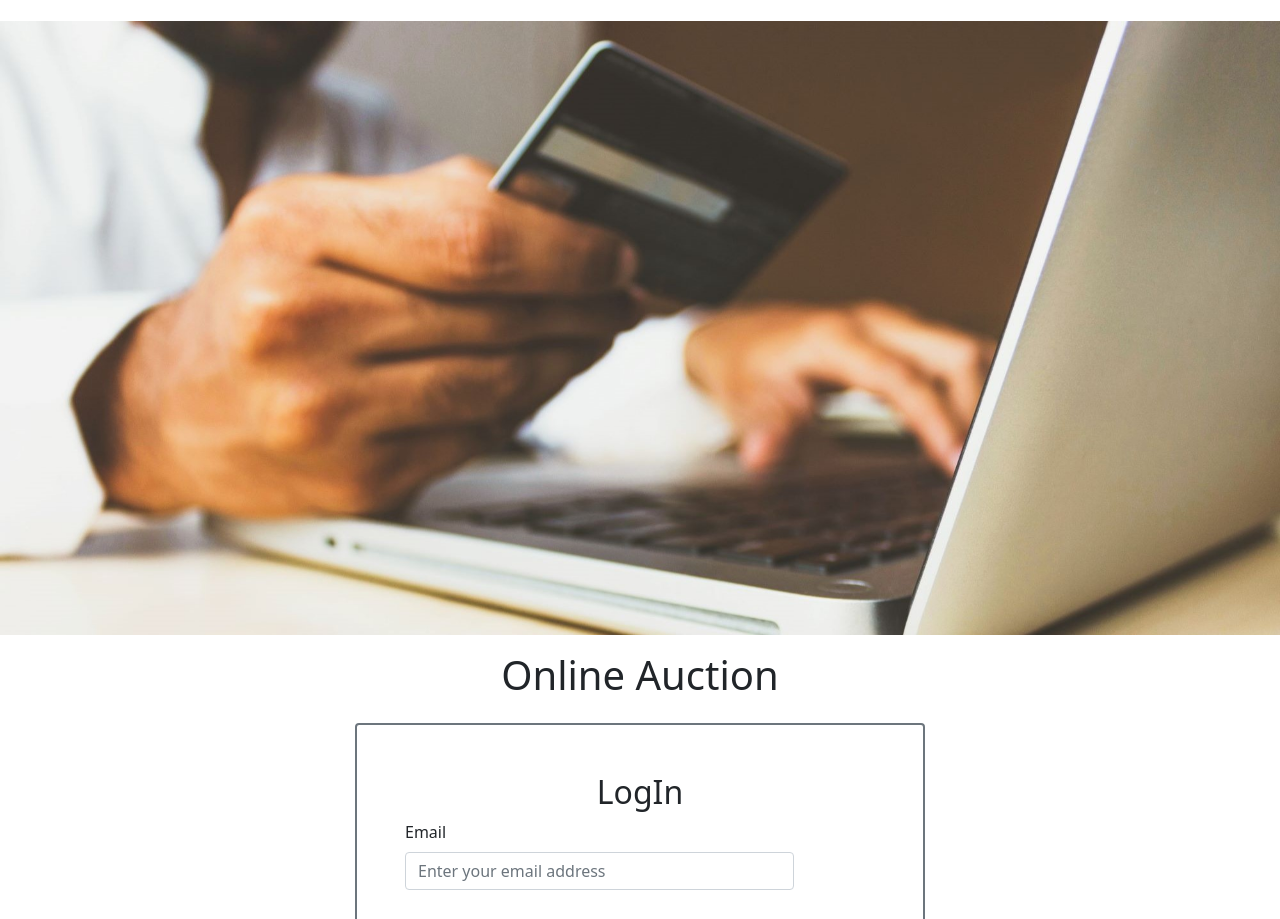
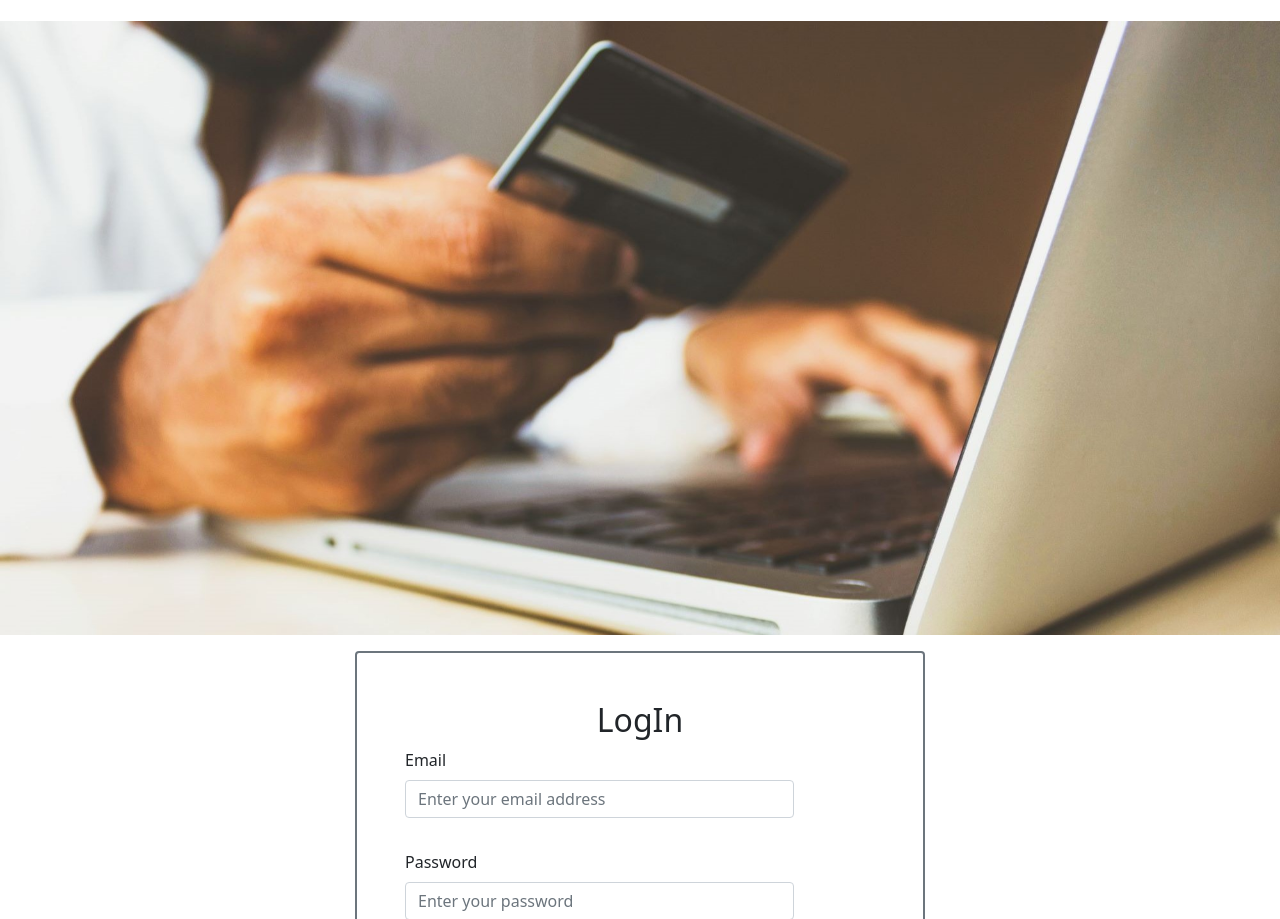
Before and after one commit to Winna95/2023-12-17_Semester-Project-2_CA_Winnie-Orbek_fp, a website with bundled scripts: page src/login/login.html in a window 1280 px wide. Shown: the part 181-1100 px from the top of the page. Built offline with nearby package versions, Linux system fonts and the light colour scheme; a web font is replaced by a local one.

Commit message:
delete h1 in login.html and register.html

```diff
--- a/src/login/login.html
+++ b/src/login/login.html
@@ -123,7 +123,6 @@
     </header>
     <main>
       <div class="container">
-        <h1 class="onlineAuctionHeader text-center mt-3">Online Auction</h1>
         <form novalidate class="row needs-validation">
           <div
             class="col-10 col-md-8 col-lg-6 g-3 mx-auto px-4 py-5 mt-n2 mb-5 border border-2 border-secondary rounded-2"
```
Also changed, not shown: src/register/register.html (+0 -1 lines).
